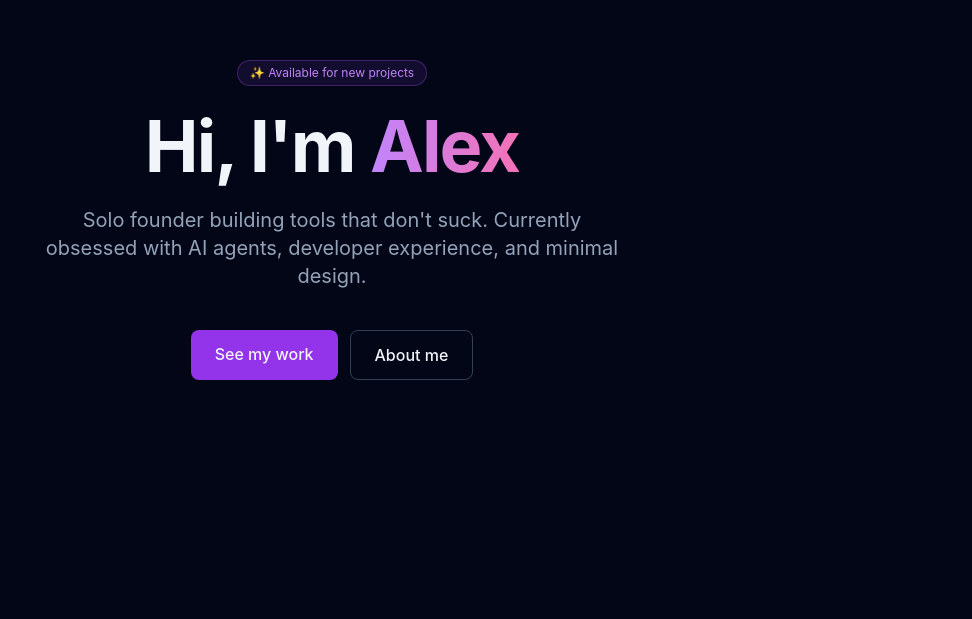
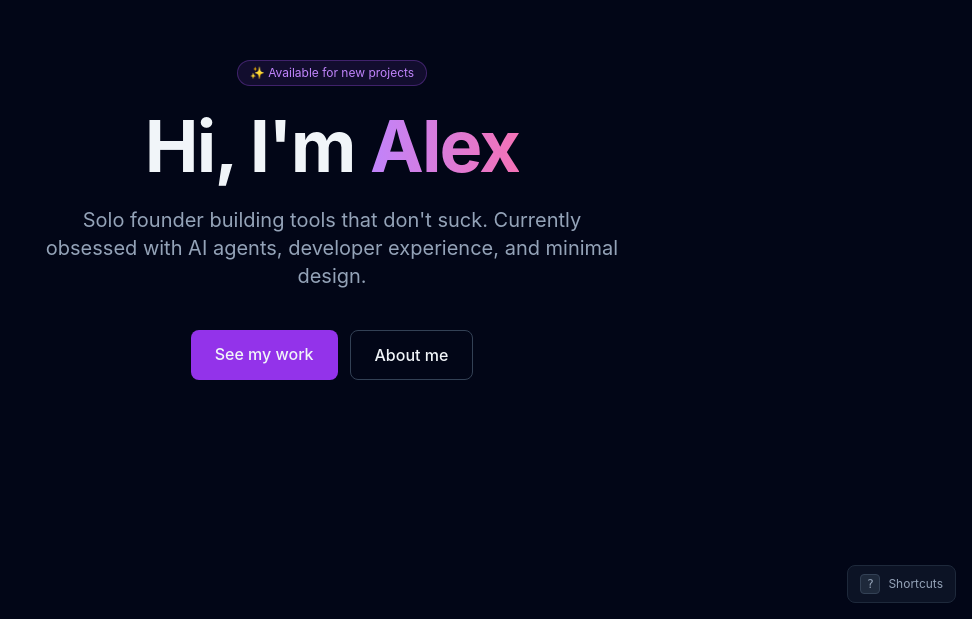
Before and after one commit to ThePyth0nKid/soloPortfolio, a React (Vite) app: page / in a window 1280 px wide. Shown: the part 181-800 px from the top of the page, without its empty margins (308-1280 px from the left). Built offline with nearby package versions, Linux system fonts and the light colour scheme.

Commit message:
feat: Add keyboard navigation shortcuts (j/k to move between sections, g then t to top) (via PatchParty: System)

```diff
--- a/src/App.jsx
+++ b/src/App.jsx
@@ -2,6 +2,7 @@ import Hero from './components/Hero'
 import About from './components/About'
 import Projects from './components/Projects'
 import Timeline from './components/Timeline'
+import KeyboardNav from './components/KeyboardNav'
 
 export default function App() {
   return (
@@ -13,6 +14,7 @@ export default function App() {
       <footer className="py-8 text-center text-sm text-slate-500 border-t border-slate-800">
         © 2026 Alex Chen — built with too much coffee ☕
       </footer>
+      <KeyboardNav />
     </div>
   )
 }
--- /dev/null
+++ b/src/components/KeyboardNav.jsx
@@ -0,0 +1,81 @@
+import { useCallback, useMemo, useState } from 'react'
+import { useKeyboardShortcuts } from '../hooks/useKeyboardShortcuts'
+import ShortcutsHelp from './ShortcutsHelp'
+
+const SECTION_SELECTOR = 'section[id], footer'
+
+function getSections() {
+  return Array.from(document.querySelectorAll(SECTION_SELECTOR))
+}
+
+function getCurrentSectionIndex(sections) {
+  const scrollY = window.scrollY
+  const offset = 80 // header-ish threshold
+  let currentIdx = 0
+  sections.forEach((el, i) => {
+    if (el.offsetTop - offset <= scrollY) currentIdx = i
+  })
+  return currentIdx
+}
+
+function scrollToSection(el) {
+  if (!el) return
+  el.scrollIntoView({ behavior: 'smooth', block: 'start' })
+}
+
+export default function KeyboardNav() {
+  const [helpOpen, setHelpOpen] = useState(false)
+
+  const next = useCallback(() => {
+    const sections = getSections()
+    if (!sections.length) return
+    const idx = getCurrentSectionIndex(sections)
+    scrollToSection(sections[Math.min(idx + 1, sections.length - 1)])
+  }, [])
+
+  const prev = useCallback(() => {
+    const sections = getSections()
+    if (!sections.length) return
+    const idx = getCurrentSectionIndex(sections)
+    scrollToSection(sections[Math.max(idx - 1, 0)])
+  }, [])
+
+  const goTop = useCallback(() => {
+    window.scrollTo({ top: 0, behavior: 'smooth' })
+  }, [])
+
+  const goBottom = useCallback(() => {
+    window.scrollTo({ top: document.body.scrollHeight, behavior: 'smooth' })
+  }, [])
+
+  const shortcuts = useMemo(
+    () => [
+      { keys: 'j', handler: next },
+      { keys: 'k', handler: prev },
+      { keys: ['g', 't'], handler: goTop },
+      { keys: ['g', 'b'], handler: goBottom },
+      { keys: '?', handler: () => setHelpOpen((v) => !v) },
+    ],
+    [next, prev, goTop, goBottom],
+  )
+
+  useKeyboardShortcuts(shortcuts, { enabled: !helpOpen })
+
+  return (
+    <>
+      <button
+        type="button"
+        onClick={() => setHelpOpen(true)}
+        aria-label="Show keyboard shortcuts"
+        title="Keyboard shortcuts (press ?)"
+        className="fixed bottom-4 right-4 z-40 flex items-center gap-2 px-3 py-2 bg-slate-900/80 backdrop-blur border border-slate-800 hover:border-slate-600 rounded-lg text-xs text-slate-400 hover:text-slate-200 transition-colors"
+      >
+        <span className="inline-flex items-center justify-center w-5 h-5 bg-slate-800 border border-slate-700 rounded font-mono">
+          ?
+        </span>
+        <span className="hidden sm:inline">Shortcuts</span>
+      </button>
+      <ShortcutsHelp open={helpOpen} onClose={() => setHelpOpen(false)} />
+    </>
+  )
+}
--- /dev/null
+++ b/src/components/ShortcutsHelp.jsx
@@ -0,0 +1,81 @@
+import { useEffect } from 'react'
+
+const SHORTCUTS = [
+  { keys: ['j'], description: 'Next section' },
+  { keys: ['k'], description: 'Previous section' },
+  { keys: ['g', 't'], description: 'Go to top' },
+  { keys: ['g', 'b'], description: 'Go to bottom' },
+  { keys: ['?'], description: 'Toggle this help' },
+  { keys: ['Esc'], description: 'Close this help' },
+]
+
+function Kbd({ children }) {
+  return (
+    <kbd className="inline-flex items-center justify-center min-w-[1.75rem] h-7 px-2 bg-slate-800 border border-slate-700 rounded-md text-xs font-mono text-slate-200">
+      {children}
+    </kbd>
+  )
+}
+
+export default function ShortcutsHelp({ open, onClose }) {
+  useEffect(() => {
+    if (!open) return
+    const onKey = (e) => {
+      if (e.key === 'Escape') onClose()
+    }
+    window.addEventListener('keydown', onKey)
+    return () => window.removeEventListener('keydown', onKey)
+  }, [open, onClose])
+
+  if (!open) return null
+
+  return (
+    <div
+      role="dialog"
+      aria-modal="true"
+      aria-labelledby="shortcuts-title"
+      className="fixed inset-0 z-50 flex items-center justify-center px-6"
+    >
+      <button
+        aria-label="Close"
+        onClick={onClose}
+        className="absolute inset-0 bg-slate-950/80 backdrop-blur-sm"
+      />
+      <div className="relative w-full max-w-md bg-slate-900 border border-slate-800 rounded-xl shadow-2xl p-6 space-y-4">
+        <div className="flex items-center justify-between">
+          <h2 id="shortcuts-title" className="text-lg font-semibold">
+            Keyboard shortcuts
+          </h2>
+          <button
+            onClick={onClose}
+            className="text-slate-500 hover:text-slate-200 transition-colors text-sm"
+            aria-label="Close help"
+          >
+            ✕
+          </button>
+        </div>
+        <ul className="space-y-2">
+          {SHORTCUTS.map((s) => (
+            <li
+              key={s.keys.join('+')}
+              className="flex items-center justify-between py-1.5"
+            >
+              <span className="text-sm text-slate-400">{s.description}</span>
+              <span className="flex items-center gap-1">
+                {s.keys.map((k, i) => (
+                  <span key={i} className="flex items-center gap-1">
+                    {i > 0 && <span className="text-slate-600 text-xs">then</span>}
+                    <Kbd>{k}</Kbd>
+                  </span>
+                ))}
+              </span>
+            </li>
+          ))}
+        </ul>
+        <p className="text-xs text-slate-500 pt-2 border-t border-slate-800">
+          Shortcuts are disabled while typing in form fields.
+        </p>
+      </div>
+    </div>
+  )
+}
--- /dev/null
+++ b/src/hooks/useKeyboardShortcuts.js
@@ -0,0 +1,82 @@
+import { useEffect } from 'react'
+
+const isEditableTarget = (target) => {
+  if (!target) return false
+  const tag = target.tagName
+  if (tag === 'INPUT' || tag === 'TEXTAREA' || tag === 'SELECT') return true
+  if (target.isContentEditable) return true
+  return false
+}
+
+/**
+ * Vim-style keyboard shortcut engine.
+ *
+ * shortcuts: Array<{ keys: string | string[], handler: (e) => void }>
+ *  - keys: a single key ('j') or a sequence (['g', 't'])
+ *
+ * Sequences time out after 1s. Shortcuts are skipped when focus is
+ * inside a form input or contenteditable element.
+ */
+export function useKeyboardShortcuts(shortcuts, { enabled = true } = {}) {
+  useEffect(() => {
+    if (!enabled) return
+
+    let buffer = []
+    let timer = null
+
+    const resetBuffer = () => {
+      buffer = []
+      if (timer) {
+        clearTimeout(timer)
+        timer = null
+      }
+    }
+
+    const handleKeyDown = (e) => {
+      if (e.metaKey || e.ctrlKey || e.altKey) return
+      if (isEditableTarget(e.target)) return
+
+      const key = e.key
+      buffer.push(key)
+
+      const bufferStr = buffer.join(' ')
+
+      let matched = false
+      let hasPrefix = false
+
+      for (const shortcut of shortcuts) {
+        const seq = Array.isArray(shortcut.keys) ? shortcut.keys : [shortcut.keys]
+        const seqStr = seq.join(' ')
+
+        if (seqStr === bufferStr) {
+          e.preventDefault()
+          shortcut.handler(e)
+          matched = true
+          break
+        }
+
+        if (seqStr.startsWith(bufferStr + ' ')) {
+          hasPrefix = true
+        }
+      }
+
+      if (matched) {
+        resetBuffer()
+        return
+      }
+
+      if (hasPrefix) {
+        if (timer) clearTimeout(timer)
+        timer = setTimeout(resetBuffer, 1000)
+      } else {
+        resetBuffer()
+      }
+    }
+
+    window.addEventListener('keydown', handleKeyDown)
+    return () => {
+      window.removeEventListener('keydown', handleKeyDown)
+      if (timer) clearTimeout(timer)
+    }
+  }, [shortcuts, enabled])
+}
```
